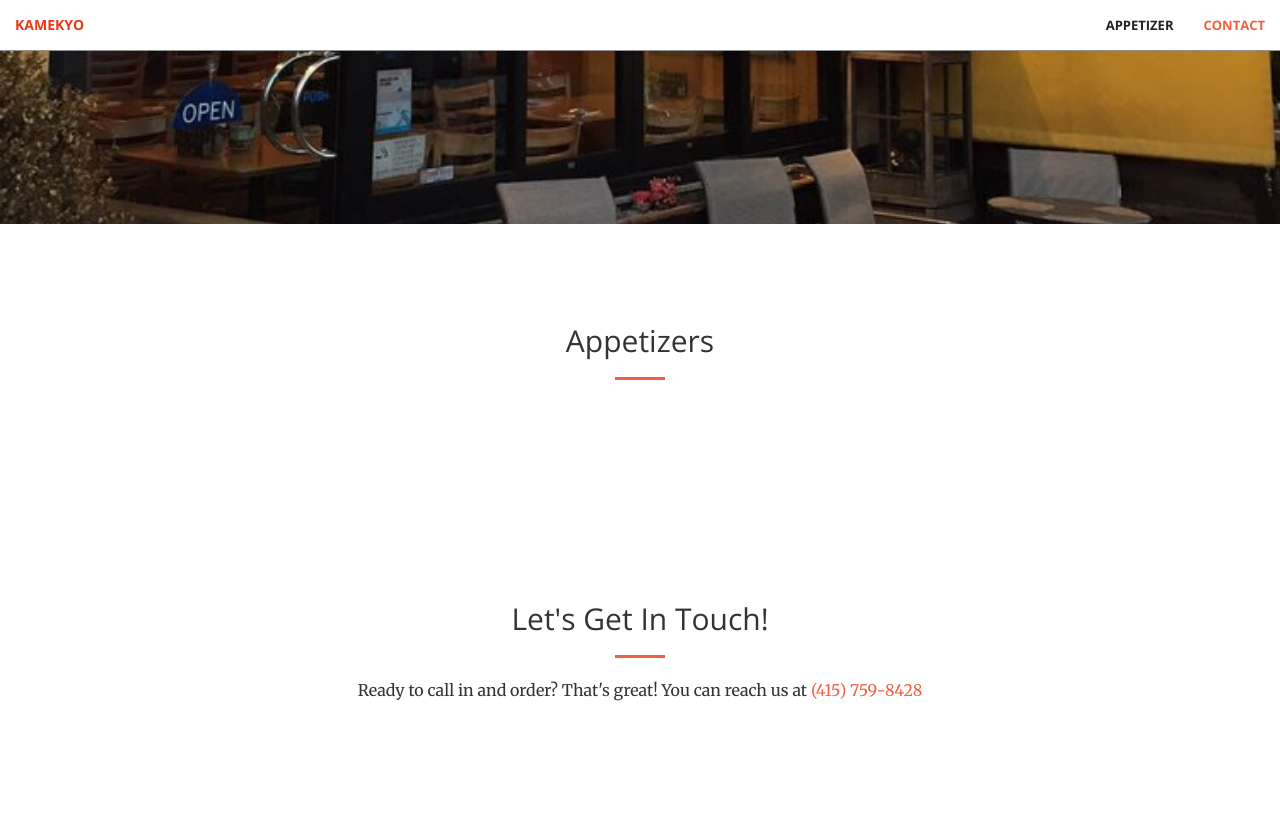
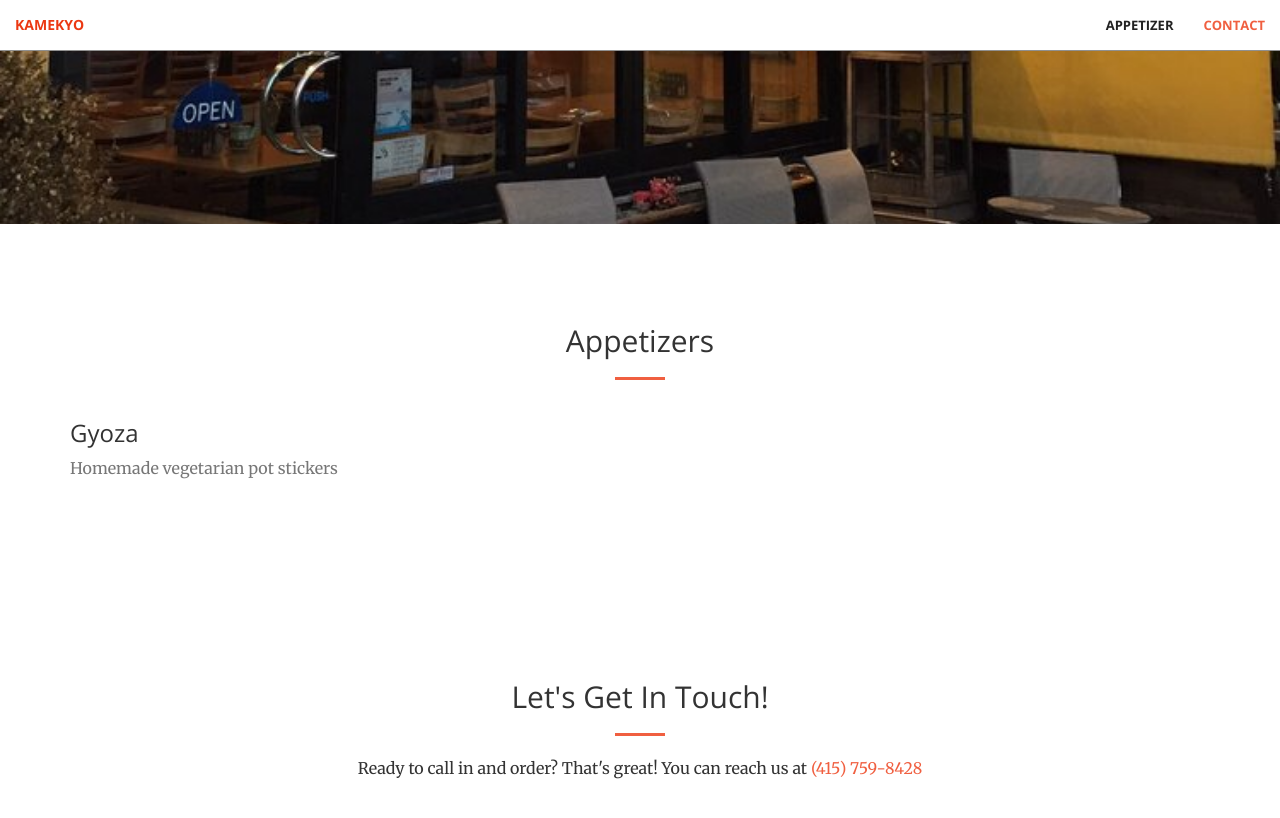
Before and after one commit to CyrusLiang/kamekyo, a Jekyll site: the page built from index.html, in a window 1280 px wide and 900 px high, scrolled down 676 px. Shown: the top 818 px of the window. Built offline with Jekyll 4.4.1, drawn with Linux system fonts in a browser that asks for light colours.

Commit message:
Update appetizers.html

```diff
--- a/_includes/appetizers.html
+++ b/_includes/appetizers.html
@@ -10,6 +10,10 @@
     <div class="container">
         <div class="row">
             <div class="col-lg-4 col-sm-6">
+                <div class="service-box">
+                    <h3>Gyoza</h3>
+                    <p class="text-muted">Homemade vegetarian pot stickers</p>
+                </div>
             </div>
             <div class="col-lg-4 col-sm-6">
             </div>
```
